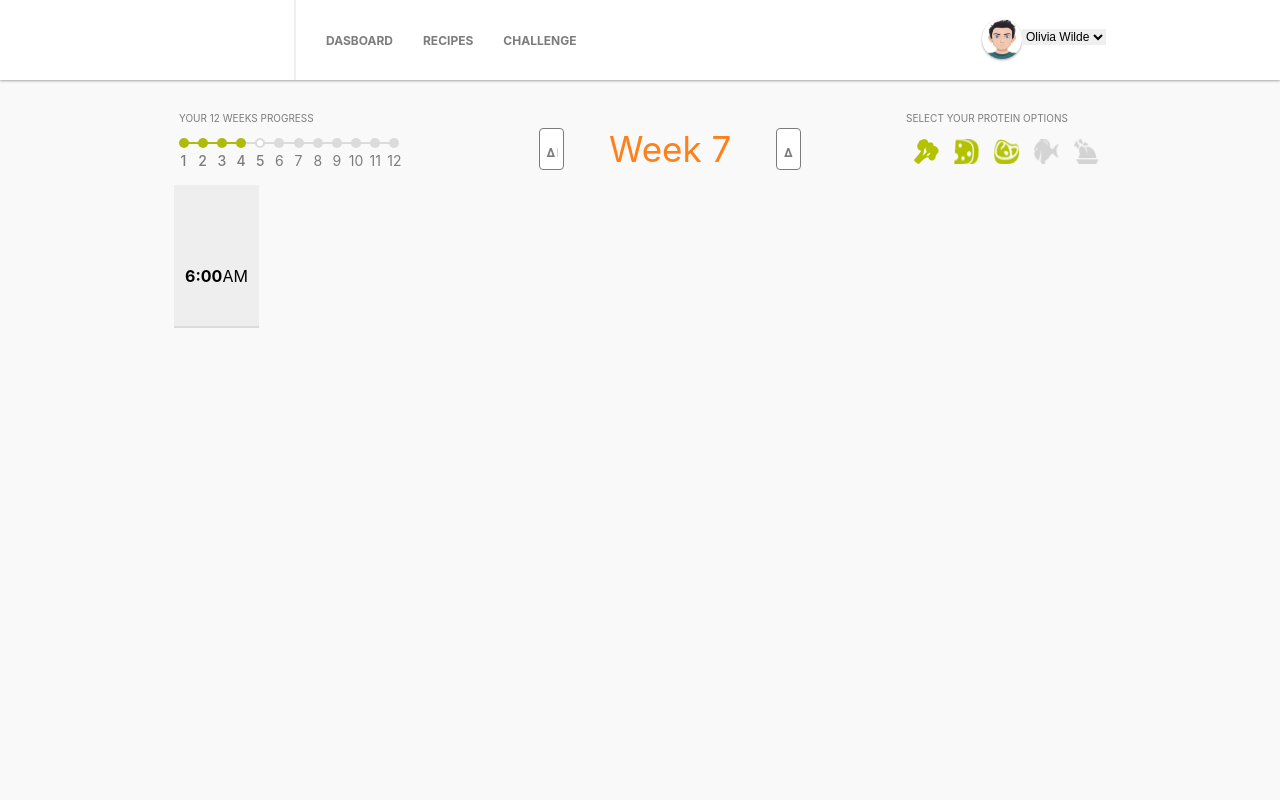
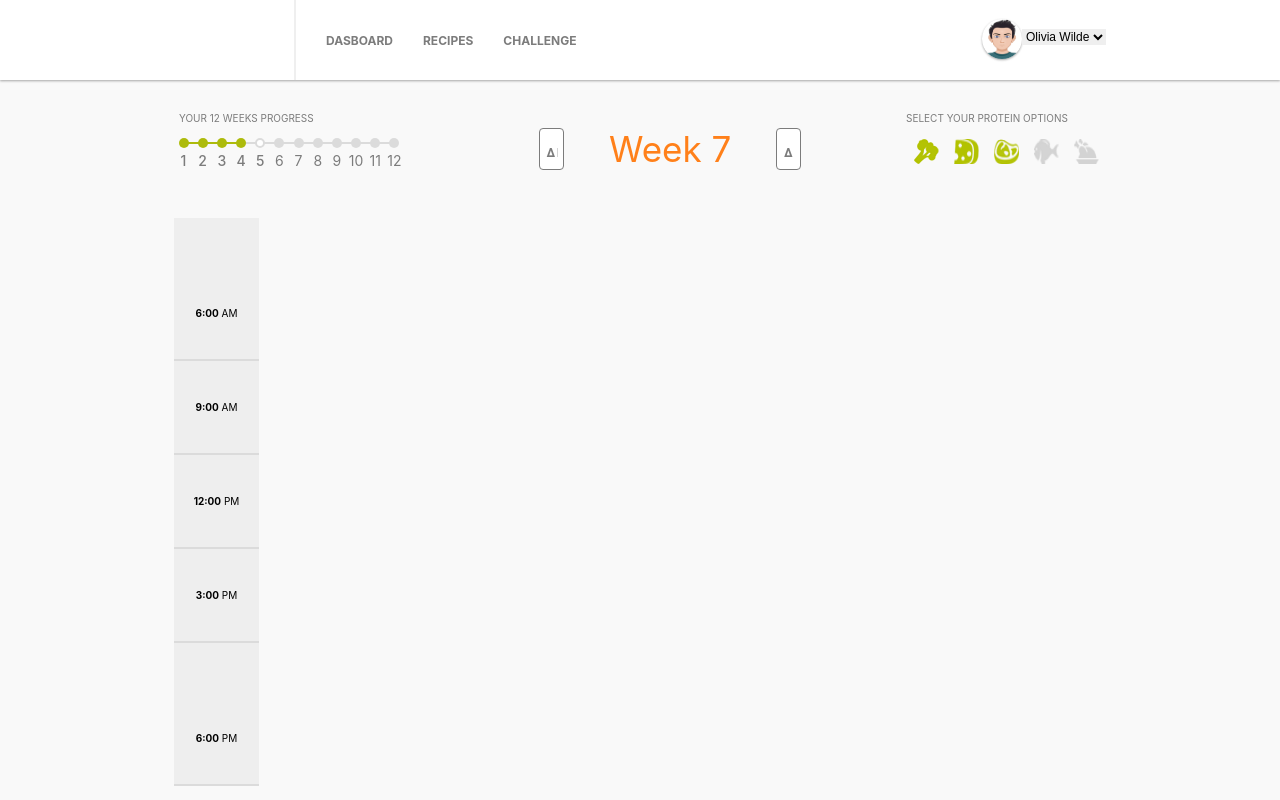
Before and after one commit to d-reczek/get-response-task, a React (Create React App) app: page / in a window 1280 px wide. Built offline with nearby package versions, Linux system fonts and the light colour scheme; the HTML template or start-up script is replaced by a standard one.

Commit message:
finish time blocks

```diff
--- a/src/view/Header/index.jsx
+++ b/src/view/Header/index.jsx
@@ -5,6 +5,7 @@ import Week from "./Week";
 
 const HeaderContainer = styled.header`
   margin-top: 32px;
+  margin-bottom: 33px;
   display: flex;
 `;
 const weeks = ["1", "2", "3", "4", "5", "6", "7", "8", "9", "10", "11", "12"];
--- a/src/view/MainView/components/LargeBlock/index.jsx
+++ b/src/view/MainView/TimeBlocks/components/LargeBlock/index.jsx
@@ -1,6 +1,5 @@
 import styled from "styled-components";
-import { colors } from "../../../../common/styles";
-
+import { colors, sizes } from "../../../../../common/styles";
 const LargeBlockContainer = styled.div`
   display: flex;
   justify-content: center;
@@ -12,6 +11,7 @@ const LargeBlockContainer = styled.div`
 const TextContainer = styled.div`
   display: flex;
   margin: 40px 0;
+  font-size: ${sizes.smallFontSize};
 `;
 const Span = styled.span`
   font-weight: bold;
@@ -21,7 +21,9 @@ const LargeBlock = ({ time, timeTag, position }) => {
   return (
     <LargeBlockContainer position={position}>
       <TextContainer>
-        <Span>{time}</Span> <p>{timeTag}</p>
+        <p>
+          <Span>{time}</Span> {timeTag}
+        </p>
       </TextContainer>
     </LargeBlockContainer>
   );
--- /dev/null
+++ b/src/view/MainView/TimeBlocks/components/SmallBlock/index.jsx
@@ -0,0 +1,33 @@
+import styled from "styled-components";
+import { sizes, colors } from "../../../../../common/styles";
+
+const SmallBlockContainer = styled.div`
+  display: flex;
+  justify-content: center;
+  align-items: center
+  height: 91px;
+  background-color: ${colors.thirdColor};
+  border-bottom: 2px solid ${colors.mainBorderColor};
+`;
+const TextContainer = styled.div`
+  display: flex;
+  margin: 40px 0;
+  font-size: ${sizes.smallFontSize};
+`;
+const Span = styled.span`
+  font-weight: bold;
+`;
+
+const SmallBlock = ({ time, timeTag, position }) => {
+  return (
+    <SmallBlockContainer position={position}>
+      <TextContainer>
+        <p>
+          <Span>{time}</Span> {timeTag}
+        </p>
+      </TextContainer>
+    </SmallBlockContainer>
+  );
+};
+
+export default SmallBlock;
--- a/src/view/MainView/components/TimeBlocks/index.jsx
+++ b/src/view/MainView/TimeBlocks/index.jsx
@@ -1,8 +1,10 @@
 import styled from "styled-components";
-import LargeBlock from "../LargeBlock";
+import LargeBlock from "./components/LargeBlock";
+import SmallBlock from "./components/SmallBlock";
 
 const TimeBlocksContainer = styled.div`
   width: 85px;
+  /* margin-top: 41px; */
 `;
 const TimeBlocks = () => {
   const blokPosition = {
@@ -13,6 +15,10 @@ const TimeBlocks = () => {
   return (
     <TimeBlocksContainer>
       <LargeBlock position={blokPosition.bottom} time="6:00" timeTag="AM" />
+      <SmallBlock time="9:00" timeTag="AM" />
+      <SmallBlock time="12:00" timeTag="PM" />
+      <SmallBlock time="3:00" timeTag="PM" />
+      <LargeBlock position={blokPosition.bottom} time="6:00" timeTag="PM" />
     </TimeBlocksContainer>
   );
 };
--- a/src/view/MainView/index.jsx
+++ b/src/view/MainView/index.jsx
@@ -1,5 +1,5 @@
 import styled from "styled-components";
-import TimeBlocks from "./components/TimeBlocks";
+import TimeBlocks from "./TimeBlocks";
 
 const MainViewContainer = styled.main`
   width: 791px;
@@ -8,7 +8,7 @@ const MainViewContainer = styled.main`
 const MainView = () => {
   return (
     <MainViewContainer>
-      <TimeBlocks  />
+      <TimeBlocks />
     </MainViewContainer>
   );
 };
```
